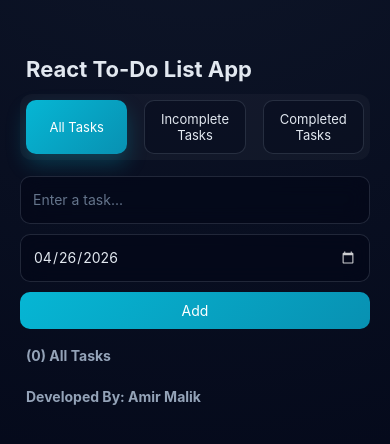
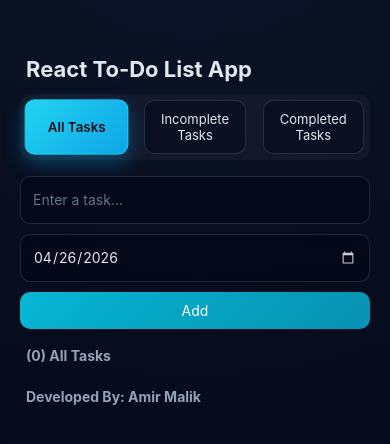
Before and after one commit to amirmalik798/react-todo-list-app, a React (Vite) app: page / in a window 390 px wide. Shown: the part 192-636 px from the top of the page. Built offline with nearby package versions, Linux system fonts and the light colour scheme.

Commit message:
Update styles.css

```diff
--- a/src/styles.css
+++ b/src/styles.css
@@ -368,4 +368,19 @@ input[type="date"]::-webkit-calendar-picker-indicator {
   .control-btn {
     width: 30%;
   }
+
+  .control-btn {
+    width: 30%;
+    text-align: center;
+  }
+
+  /* STRONGER ACTIVE STATE FOR MOBILE */
+  .control-btn.active {
+    background: linear-gradient(135deg, #22d3ee, #0ea5e9);
+    color: #001018;
+    font-weight: 600;
+    border: 1px solid rgba(34, 211, 238, 0.6);
+    box-shadow: 0 8px 20px rgba(14, 165, 233, 0.35);
+    transform: scale(1.03);
+  }
 }
```
